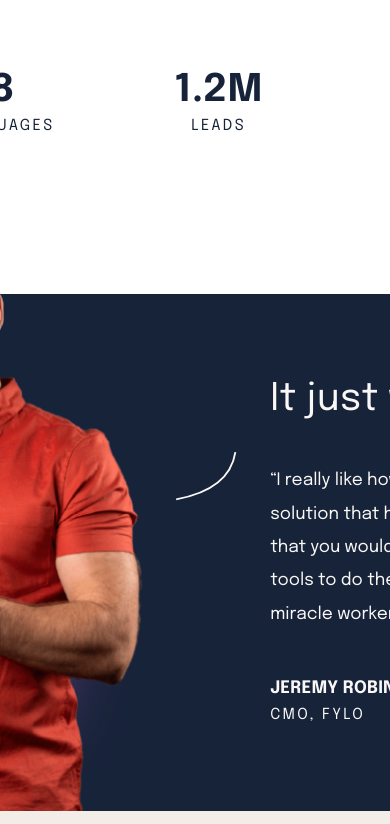
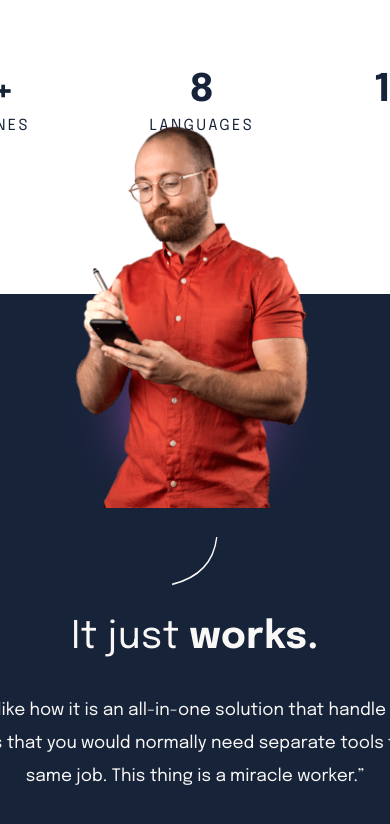
Before and after one commit to cwasi/suite-landing-page, a website: page index.html in a window 390 px wide. Shown: the part 640-1464 px from the top of the page. Drawn offline with Linux system fonts and the light colour scheme.

Commit message:
add media query to card component
Modify and add media query to _card and _curved lines

```diff
--- a/index.html
+++ b/index.html
@@ -83,11 +83,17 @@
       <section class="testimonial">
         <div class="card">
           <div class="card__img-box">
-            <img
-              src="src/assets/image-jeremy-large@2x.png"
-              alt="Photo of Jeremy Robinson"
-              class="card__img"
-            />
+            <picture>
+              <source
+                media="(max-width: 70.7em)"
+                srcset="src/assets/image-jeremy-small.png"
+              />
+              <img
+                src="src/assets/image-jeremy-large@2x.png"
+                alt="Photo of Jeremy Robinson"
+                class="card__img"
+              />
+            </picture>
           </div>
           <div class="curved-line-s">
             <div class="curved-line-s-box">
--- a/src/sass/components/_card.scss
+++ b/src/sass/components/_card.scss
@@ -9,21 +9,41 @@
   align-items: center;
   justify-content: space-between;
 
+  @media only screen and (max-width: 70.7em) {
+    width: 43.063rem;
+    height: 42.75rem;
+
+    padding: 0 3.63rem 4rem 3.63rem;
+    flex-direction: column;
+  }
+
   &__img-box {
-    width: 23.44rem;
+    width: 22.44rem;
     height: 36.85rem;
 
+    display: flex;
     position: relative;
-    top: -2.87rem;
+    top: -1.3rem;
 
     background-image: url(/src/assets/pattern-blur.svg);
     background-repeat: no-repeat;
     background-size: 110%;
-    background-position: -2rem 15rem;
+    background-position: center 15rem;
+
+    @media only screen and (max-width: 70.7em) {
+      margin-top: -11rem;
+      // top: -11.5rem;
+      top: auto;
+
+      width: 15.75rem;
+      height: 25.125rem;
+      background-position: center 10rem;
+    }
   }
 
   &__img {
     width: 100%;
+    height: 100%;
     object-fit: cover;
   }
 
@@ -34,5 +54,10 @@
     display: flex;
     flex-direction: column;
     justify-content: space-between;
+    @media only screen and (max-width: 70.7em) {
+      width: 100%;
+      height: 17.63rem;
+      text-align: center;
+    }
   }
 }
--- a/src/sass/components/_curved-line.scss
+++ b/src/sass/components/_curved-line.scss
@@ -26,8 +26,16 @@
 .curved-line-s {
   position: relative;
   top: -5rem;
+
+  @media only screen and (max-width: 70.7em) {
+    position: static;
+    top: auto;
+  }
   &-box {
     width: 4rem;
     height: 3.25rem;
+    @media only screen and (max-width: 70.7em) {
+      width: 3rem;
+    }
   }
 }
```
Also changed, not shown: src/css/styles.css.
